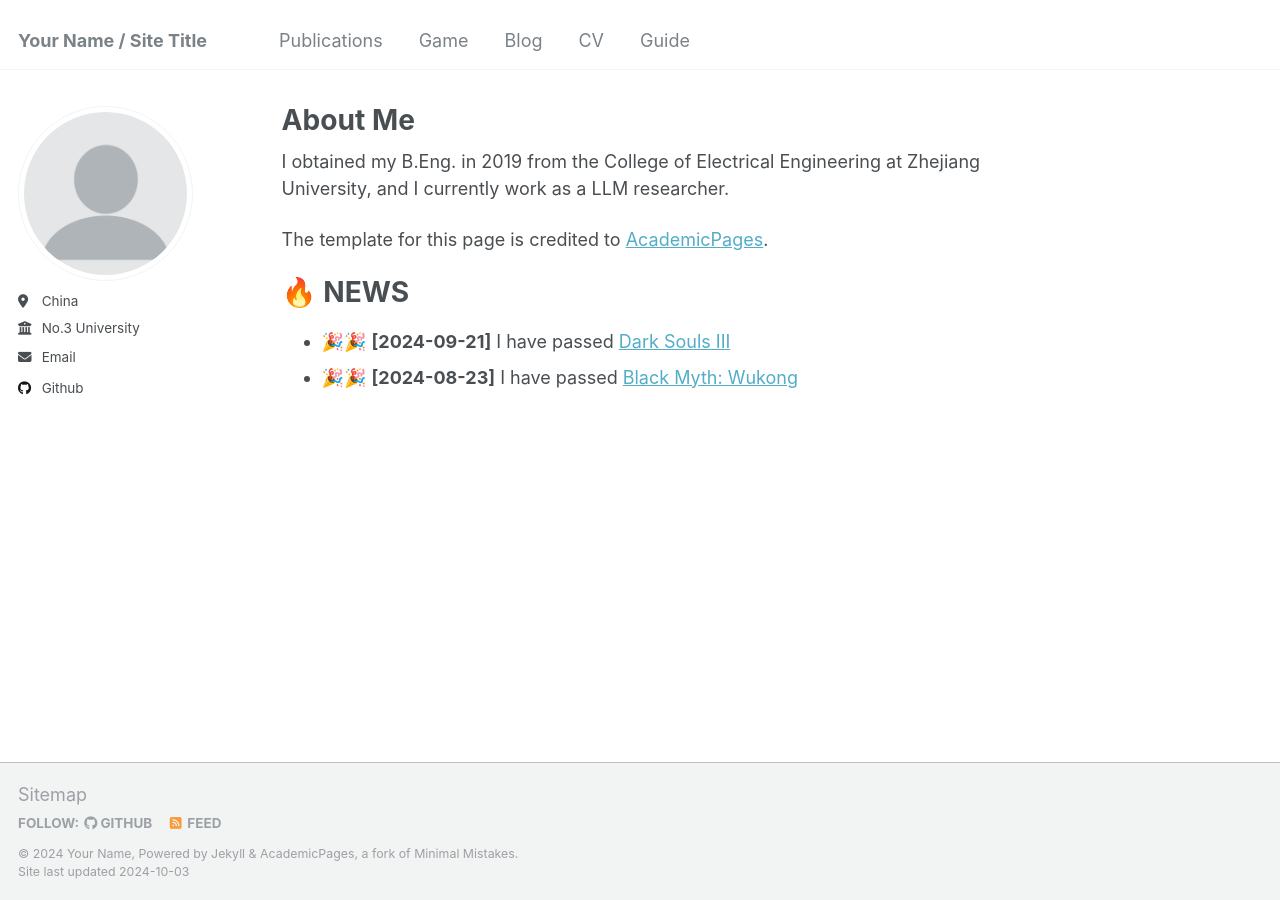
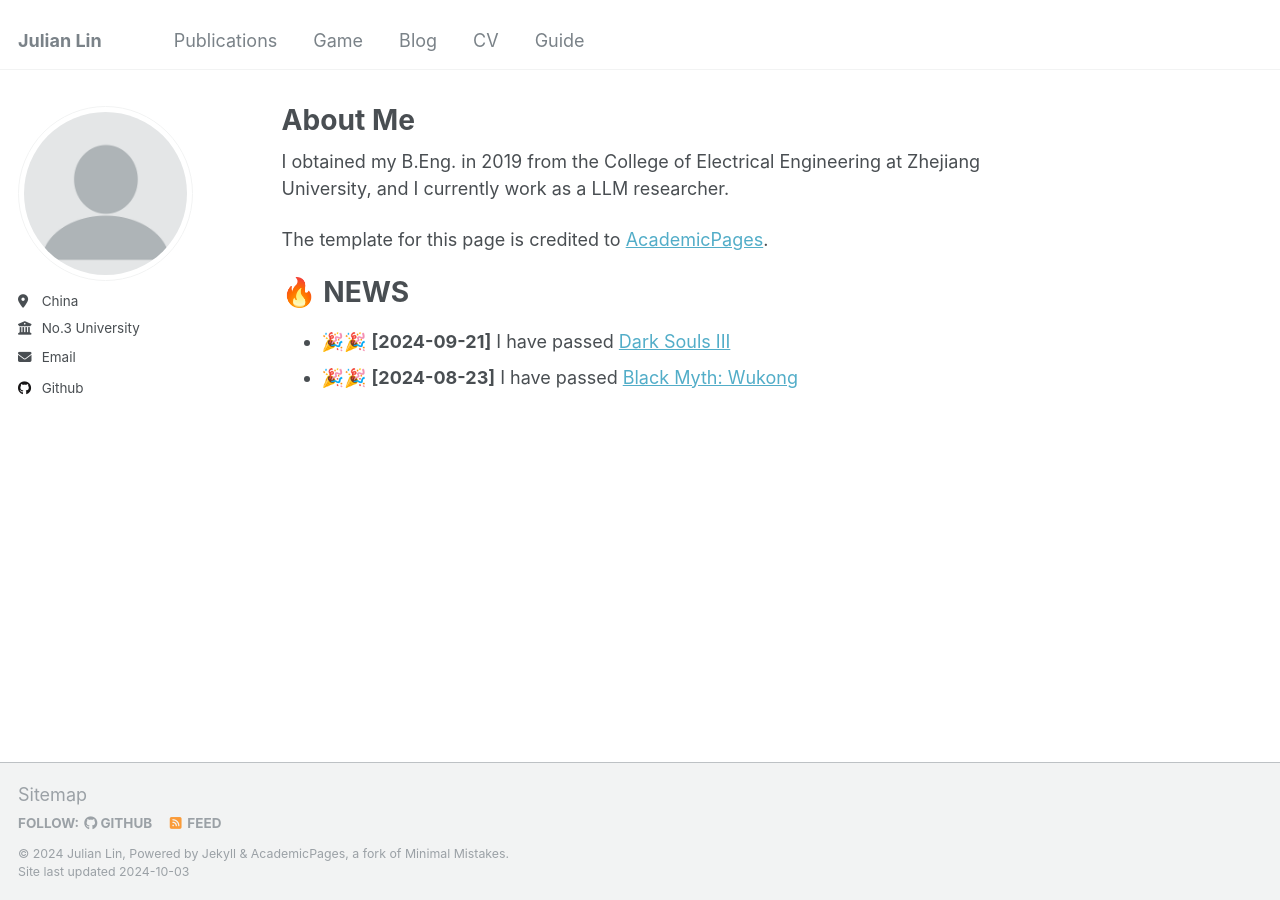
Before and after one commit to bpz2209/bpz2209.github.io, a Jekyll site: the page built from _pages/about.md, in a window 1280 px wide. Built offline with Jekyll 4.4.1, drawn with Linux system fonts in a browser that asks for light colours.

Commit message:
[fix bug] the game

```diff
--- a/_config.yml
+++ b/_config.yml
@@ -8,13 +8,13 @@
 
 # Basic Site Settings
 locale                   : "en-US"
-title                    : "Your Name / Site Title"
+title                    : "Julian Lin"
 title_separator          : "-"
-name                     : &name "Your Name"
+name                     : &name "Julian Lin"
 description              : &description "personal description"
-url                      : https://academicpages.github.io # the base hostname & protocol for your site e.g. "https://mmistakes.github.io"
+url                      : https://bpz2209.github.io/ # the base hostname & protocol for your site e.g. "https://mmistakes.github.io"
 baseurl                  : "" # the subpath of your site, e.g. "/blog"
-repository               : "academicpages/academicpages.github.io"
+repository               : "bpz2209/bpz2209.github.io"
 
 # Site Author - The following control what appear as part of the author content on the side bar.
 #               If a field is blank the icon and link will not appear, otherwise it will be shown.
@@ -72,7 +72,7 @@ author:
   # xing             : # Username
   # youtube          : # Username
   # zhihu            : # Username
-  bilibili           : 11033676 # UID
+  bilibili           : "11033676" # UID
 
 # Publication Category - The following the list of publication categories and their headings
 publication_category:
```
